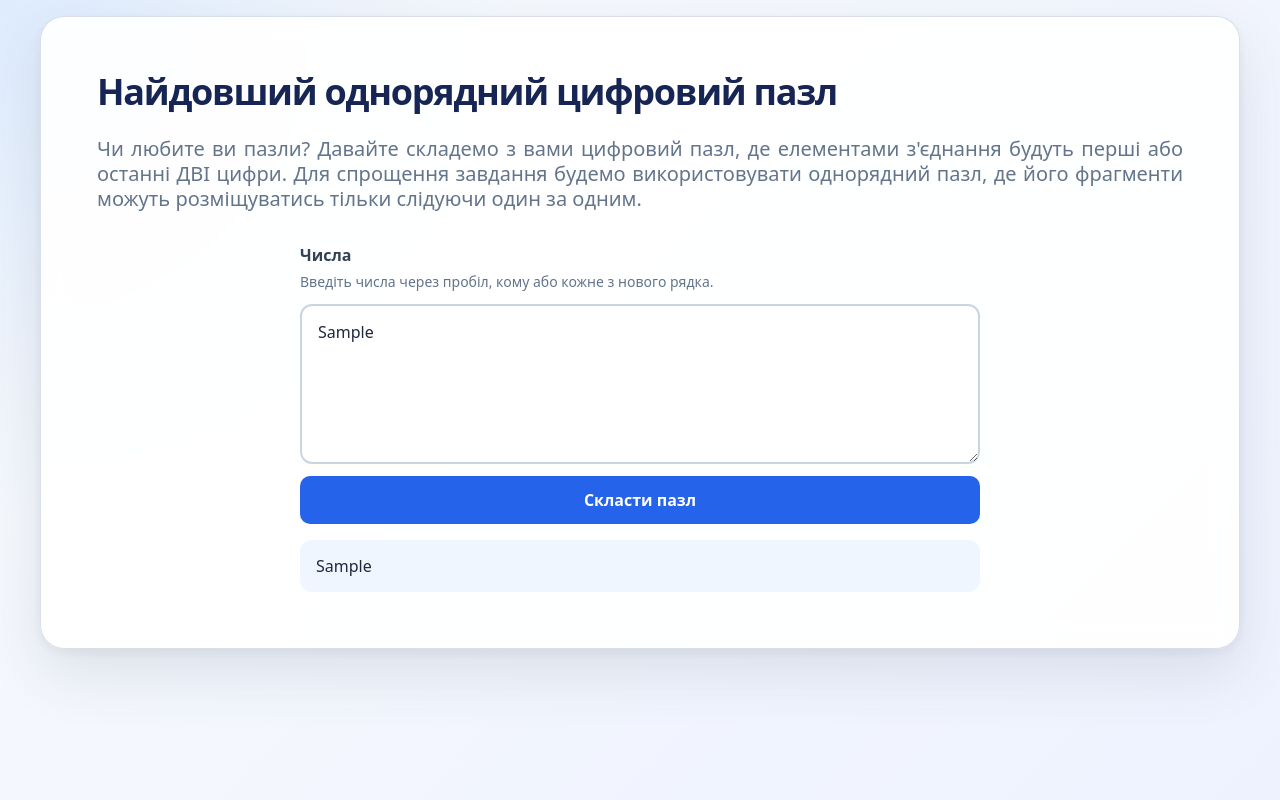
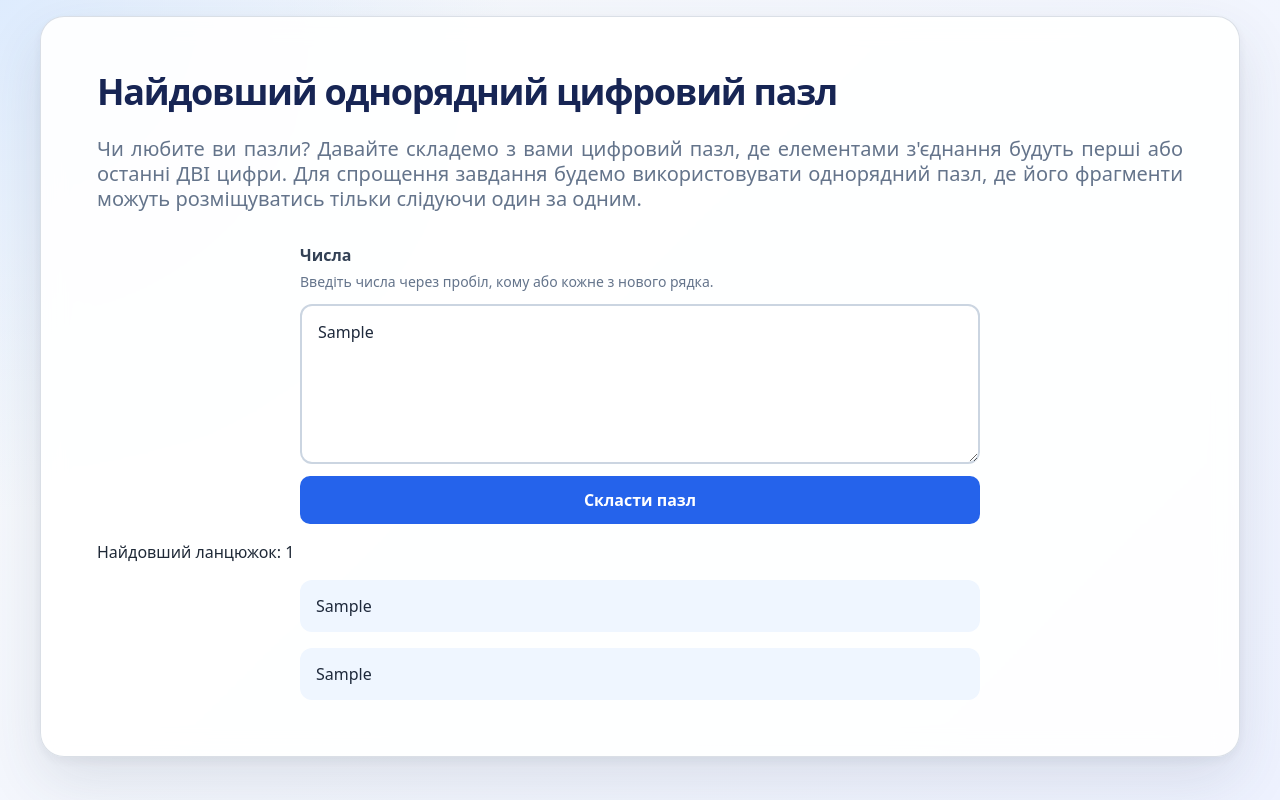
Before and after one commit to Anarenaa/digit-puzzle, a React (Vite) app: page / in a window 1280 px wide. Both pictures are taken after typing "Sample" into the empty fields and a click on the button "Скласти пазл". Built offline with nearby package versions, Linux system fonts and the light colour scheme.

Commit message:
feat: add basic puzzle chain builder

```diff
--- a/src/components/Puzzle.jsx
+++ b/src/components/Puzzle.jsx
@@ -1,13 +1,18 @@
 import { useState } from 'react';
+import { buildChain } from '../utils/buildChain';
 import './Puzzle.css';
 
 export default function Puzzle() {
-  const [result, setResult] = useState('');
+  const [result, setResult] = useState(null);
 
   function handleSubmit(event) {
     event.preventDefault();
     const formData = new FormData(event.currentTarget);
-    setResult(formData.get('numbers') || '');
+    const numbersString = formData.get('numbers');
+
+    if (typeof numbersString === 'string') {
+      setResult(buildChain(numbersString));
+    }
   }
 
   return (
@@ -32,9 +37,17 @@ export default function Puzzle() {
       </form>
 
       {result && (
-        <p className="puzzle-result" role="status">
-          {result}
-        </p>
+        <div className="result-container">
+          <p className="result-length" role="status">
+            Найдовший ланцюжок: {result.chainCount}
+          </p>
+          <p className="puzzle-result" role="status">
+            {result.chain}
+          </p>
+          <p className="puzzle-result" role="status">
+            {result.chainArr.join(' & ')}
+          </p>
+        </div>
       )}
     </>
   );
--- /dev/null
+++ b/src/utils/buildChain.js
@@ -0,0 +1,30 @@
+export function buildChain(numbersString) {
+  const arr = numbersString.split(/[,\s]+/).filter(Boolean);
+  const first = arr.shift();
+  const chainArr = first ? [first] : [];
+  let added = true;
+
+  while (added) {
+    added = false;
+    for (let i = 0; i < arr.length; i++) {
+      const item = arr[i];
+      if (item.slice(-2) === chainArr[0].slice(0, 2)) {
+        chainArr.unshift(item);
+        arr.splice(i, 1);
+        added = true;
+        i--;
+      } else if (item.slice(0, 2) === chainArr[chainArr.length - 1].slice(-2)) {
+        chainArr.push(item);
+        arr.splice(i, 1);
+        added = true;
+        i--;
+      }
+    }
+  }
+
+  const chain = chainArr
+    .map((part, idx) => (idx === 0 ? part : part.slice(2)))
+    .join('');
+
+  return { chain, chainArr, chainCount: chainArr.length };
+}
```
